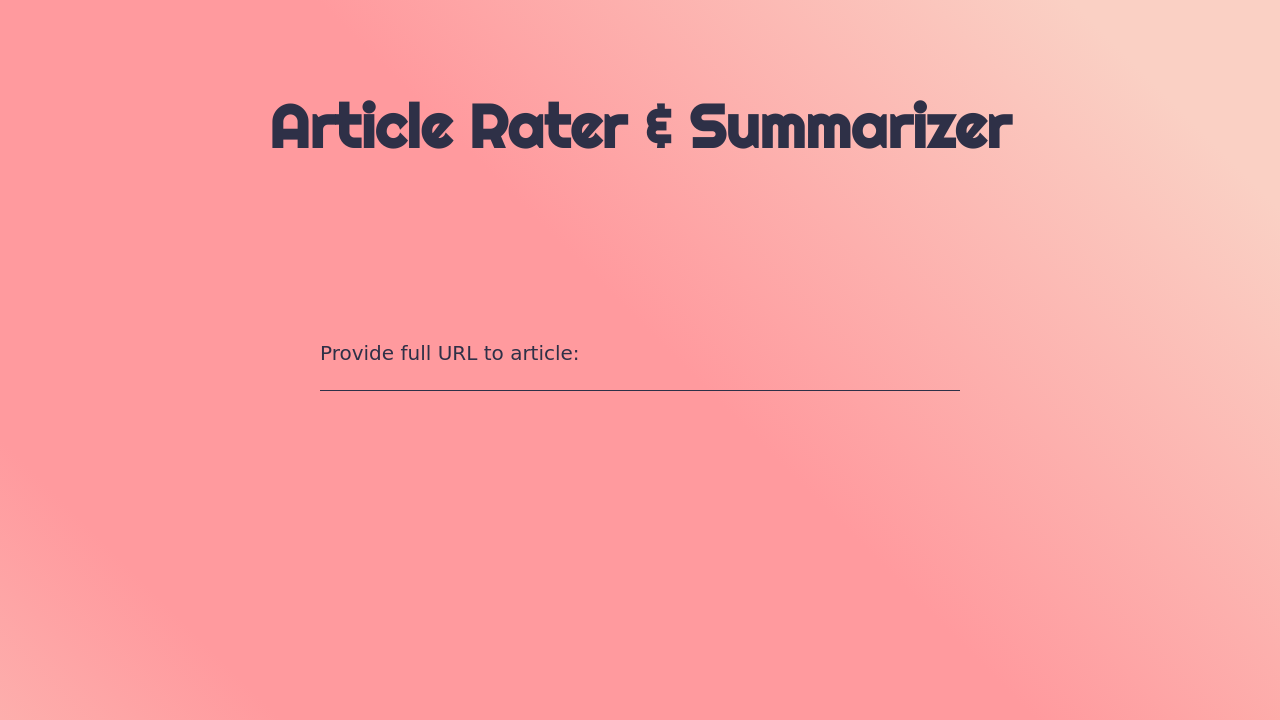
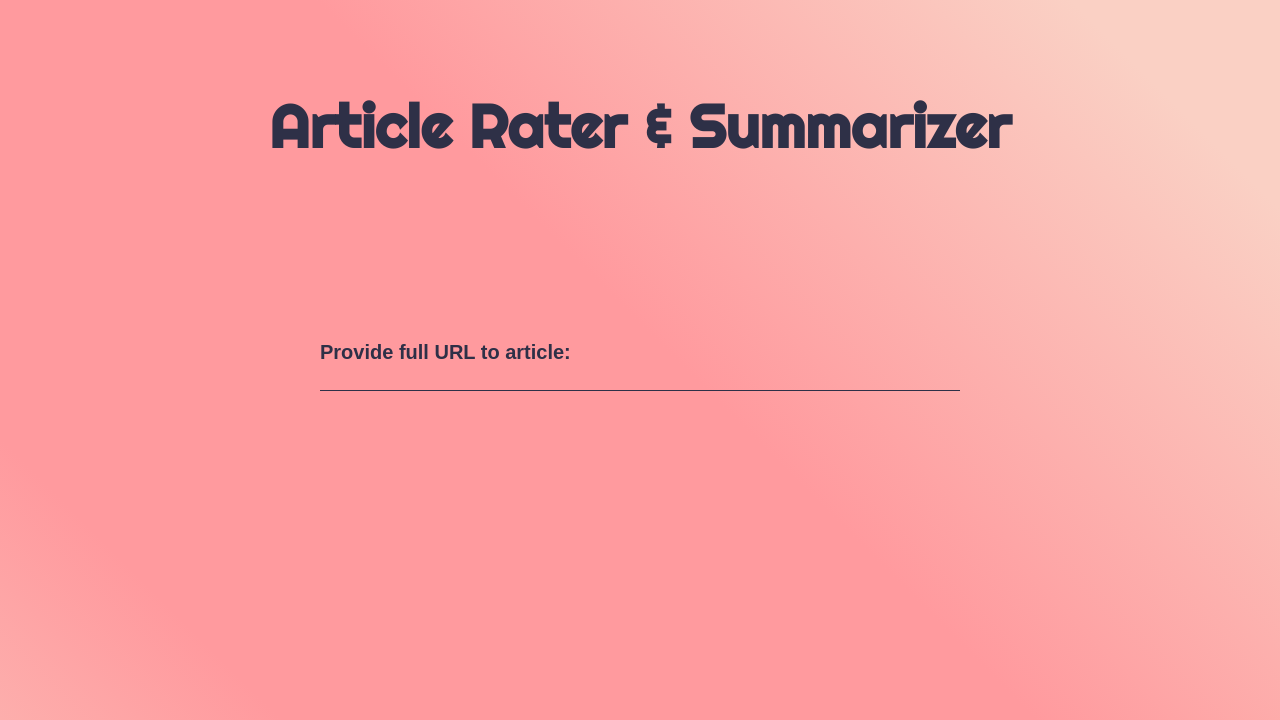
Before and after one commit to LoganReyn/ClassProject, a Flask app: page / in a window 1280 px wide. Shown: the top 720 px of the page. Run offline with Flask 3, Linux system fonts and the light colour scheme.

Commit message:
Changing styling

```diff
--- a/Templates/index.html
+++ b/Templates/index.html
@@ -6,7 +6,7 @@
     <meta http-equiv="X-UA-Compatible" content="ie=edge">
     <link rel="stylesheet" type="text/css" href="static/css/index.css">
     <link href="https://fonts.googleapis.com/css2?family=Righteous&display=swap" rel="stylesheet">
-    <link rel="icon" href="static/favicon-32x32.ico">
+    <link rel="icon" type="image/x-icon" href="static/css/favicon-32x32.ico">
     <title>Article Rater & Summarizer</title>
 </head>
 <body>
@@ -15,7 +15,7 @@
         <form action="/" method="POST">
             <input type="text" name="article_url" id="article_url" placeholder=" " autocomplete="off" required>
             <label for="article_url" class="label-name">
-                <span style="margin-bottom: 5px;">Provide full URL to article:</span>
+                <span">Provide full URL to article:</span>
             </label>
             <input type="submit" class="form-submit">
         </form>
--- a/Templates/summary.html
+++ b/Templates/summary.html
@@ -6,7 +6,7 @@
     <meta http-equiv="X-UA-Compatible" content="ie=edge">
     <link rel="stylesheet" type="text/css" href="{{ url_for('static', filename='css/main.css') }}">
     <link href="https://fonts.googleapis.com/css2?family=Righteous&display=swap" rel="stylesheet">
-    <link rel="icon" href="static/favicon-32x32.ico">
+    <link rel="icon" href="{{ url_for('static', filename='css/icons/favicon-32x32.ico') }}">
     <title>Article Summary</title>
 </head>
 <body>
--- a/static/css/index.css
+++ b/static/css/index.css
@@ -10,8 +10,8 @@ body {
     justify-content: space-around;
     align-items: center;
     flex-direction: column;
-    font-family: 'Amatic SC', cursive;
-
+    font-family: sans-serif;
+    font-weight: bold;
 }
 
 
--- a/static/css/main.css
+++ b/static/css/main.css
@@ -7,7 +7,7 @@
 }
 
 body {
-    font-family: 'Amatic SC', cursive;
+    font-family: 'Righteous', cursive;
     margin-left: 15vw;
     margin-right: 15vw;
     align-items: center;
@@ -86,6 +86,6 @@ body {
     to { opacity: 1; }
 }
 
-.summary-text {
+main {
     animation: fadeIn 2.5s ease-out;
 }
```
Also changed, not shown: static/css/favicon-32x32.ico (renamed from static/favicon-32x32.ico).
